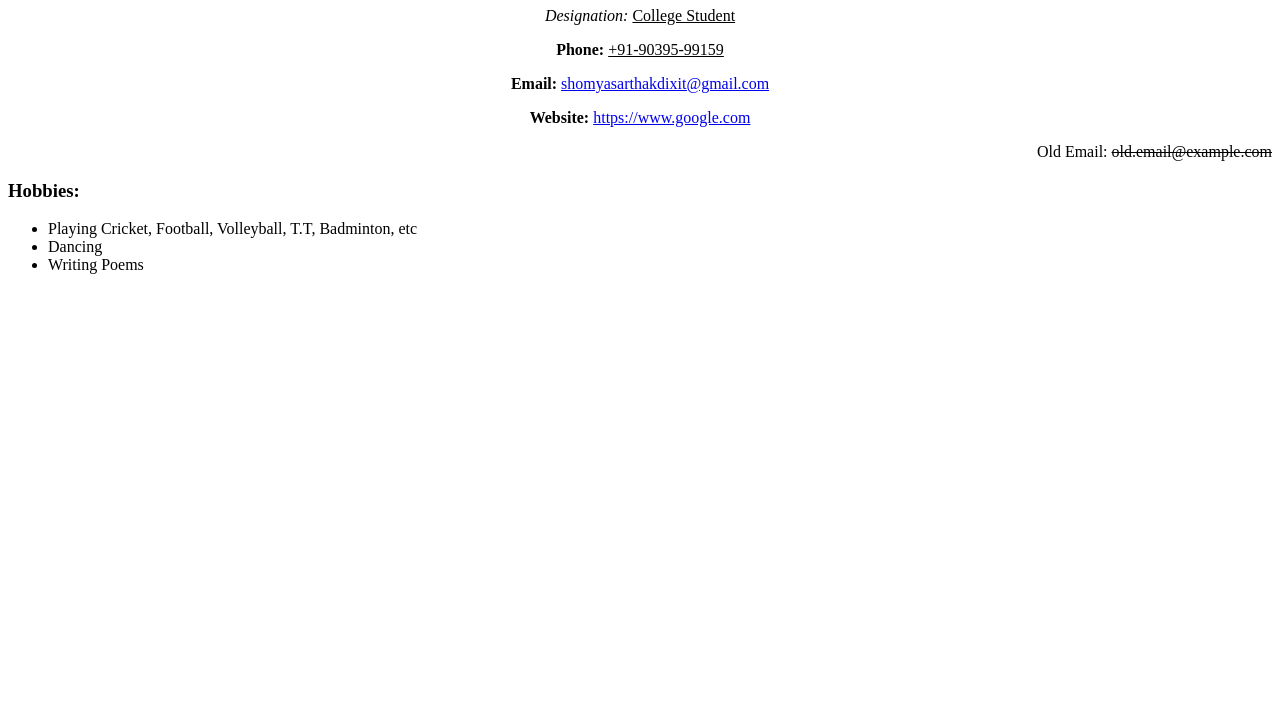
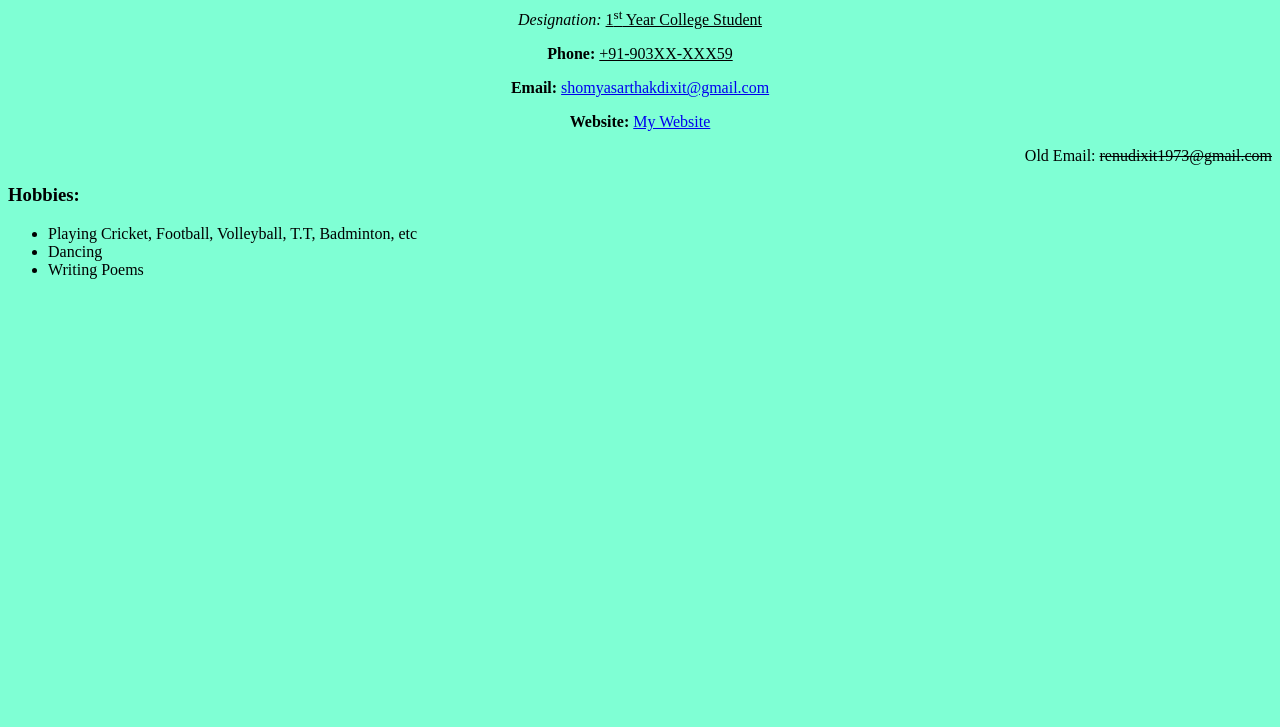
Before and after one commit to shomyasarthakdixit-gif/Html_Classwork, a plain HTML site: page Task.html in a window 1280 px wide. Shown: the part 73-800 px from the top of the page. Drawn offline with Linux system fonts and the light colour scheme.

Commit message:
corrected commit

```diff
--- /dev/null
+++ b/Task.css
@@ -0,0 +1,3 @@
+*{
+    background-color: aquamarine;
+}
--- a/Task.html
+++ b/Task.html
@@ -4,16 +4,17 @@
     <meta charset="UTF-8">
     <meta name="viewport" content="width=device-width, initial-scale=1.0">
     <title>About Me</title>
+    <link rel="stylesheet" href="./Task.css"/>
 </head>
 <body>
     <align><center>
         <h1 style="color: red;"><strong>SHOMYA SARTHAK DIXIT</strong></h1>
-        <p><i>Designation: </i><u>College Student</u></p>
-        <p><strong>Phone: </strong><u>+91-90395-99159</u></p>
+        <p><i>Designation: </i><u>1<sup>st</sup> Year College Student</u></p>
+        <p><strong>Phone: </strong><u>+91-903XX-XXX59</u></p>
         <p><strong>Email: </strong><a href="https://mail.google.com/mail/u/0/?tab=rm&ogbl#inbox">shomyasarthakdixit@gmail.com</a></p>
-        <p><strong>Website: </strong><a href="https://www.google.com/">https://www.google.com</a></p>
+        <p><strong>Website: </strong><a href="https://shomyasarthakdixit-gif.github.io/Html_Classwork/">My Website</a></p>
     </center></align>
-        <p style="text-align: right;">Old Email: <s>old.email@example.com</s></p>
+        <p style="text-align: right;">Old Email: <s>renudixit1973@gmail.com</s></p>
         <h3>Hobbies:</h3>
         <ul>
             <li>Playing Cricket, Football, Volleyball, T.T, Badminton, etc</li>
```
Also changed, not shown: index.html (+1 -0 lines).
